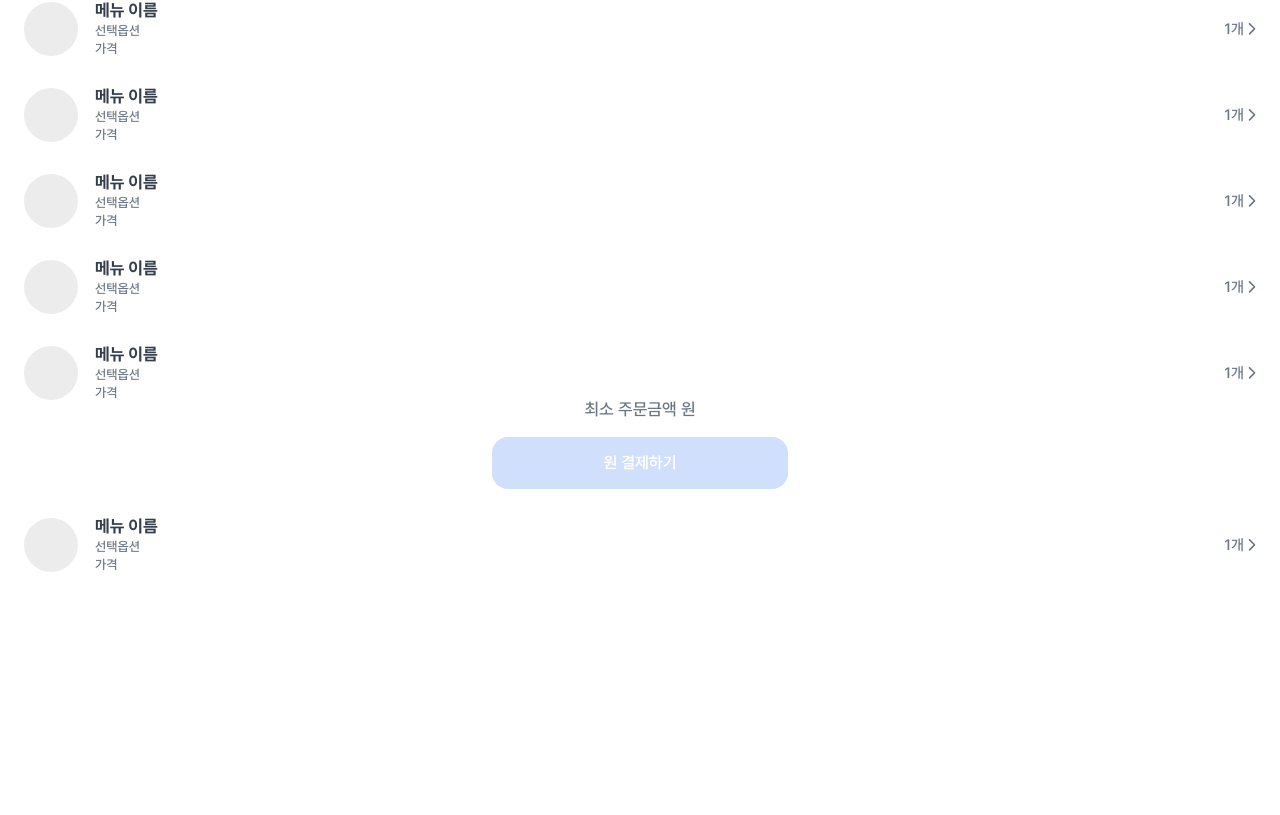
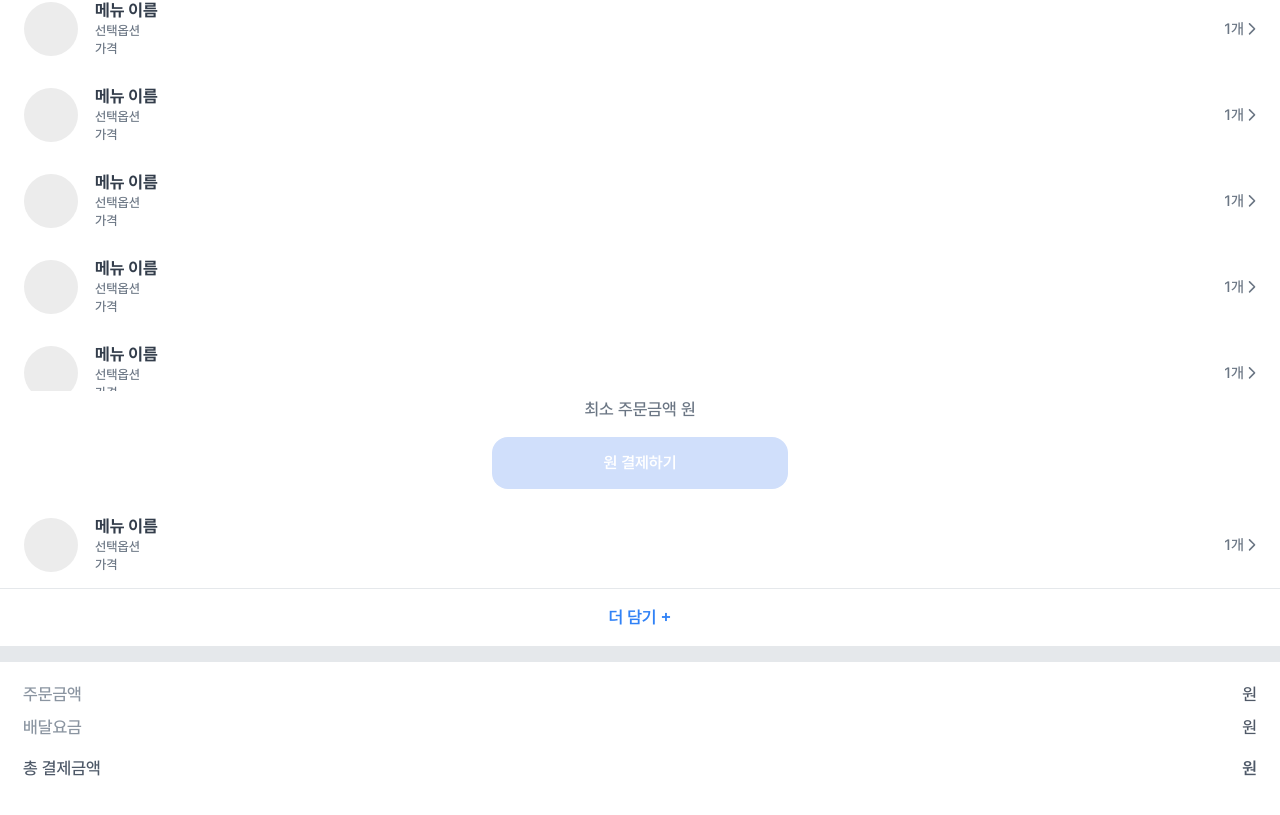
Before and after one commit to hyunn522/ts-practice, a React (Create React App) app: page /cart in a window 1280 px wide. Shown: the part 301-1116 px from the top of the page. Before the commit the page ends 999 px from the top, so only its background shows below. Built offline with nearby package versions, Linux system fonts and the light colour scheme.

Commit message:
Design: Cart 레이아웃 완료

```diff
--- a/src/components/CartItem/CartItem.module.scss
+++ b/src/components/CartItem/CartItem.module.scss
@@ -5,10 +5,6 @@
   display: flex;
   justify-content: space-between;
   padding: 16px 20px 16px 24px;
-
-  &.lastMargin {
-    margin-bottom: 110px;
-  }
 }
 
 .cartMenuInfo {
--- a/src/components/CartItem/CartItem.tsx
+++ b/src/components/CartItem/CartItem.tsx
@@ -9,7 +9,7 @@ const CartItem = ({ menu }: MenuProps) => {
   const isLast = menu === '9';
 
   return (
-    <div className={` ${styles.cartItem} ${isLast ? styles.lastMargin : ''}`}>
+    <div className={styles.cartItem}>
       <div className={styles.cartMenuInfo}>
         <image />
         <div className={styles.cartMenuText}>
--- a/src/pages/Cart/Cart.module.scss
+++ b/src/pages/Cart/Cart.module.scss
@@ -29,15 +29,62 @@
   }
 }
 
+.cartAdd {
+  display: flex;
+  justify-content: center;
+  align-items: center;
+  padding: 20px 0px;
+
+  border-top: 1px solid #e5e8eb;
+  @include heading2;
+  color: #3182f6;
+}
+
+.cartPrice {
+  margin-bottom: 110px;
+  padding: 16px 0px;
+
+  & div {
+    display: flex;
+    justify-content: space-between;
+    padding: 8px 23px;
+
+    & span:first-child {
+      @include GR400;
+    }
+
+    & span:last-child {
+      @include GR400;
+      color: #505967;
+    }
+  }
+
+  & div:last-child {
+    padding: 16px 23px;
+
+    & span:first-child {
+      @include GR300;
+      font-size: 17px;
+    }
+
+    & span:last-child {
+      @include GR200;
+      font-size: 17px;
+    }
+  }
+}
+
 .cartBottom {
   width: 100%;
   position: fixed;
-  bottom: 10px;
+  bottom: 0px;
+  padding: 10px 0px;
   display: flex;
   flex-direction: column;
   justify-content: center;
   align-items: center;
   background-color: #fff;
+  border-radius: 16px;
 
   & span {
     margin-bottom: 19px;
--- a/src/pages/Cart/Cart.tsx
+++ b/src/pages/Cart/Cart.tsx
@@ -27,6 +27,22 @@ const Cart = () => {
       {cartMenus.map((menu) => {
         return <CartItem menu={menu} />;
       })}
+      <div className={styles.cartAdd}>더 담기 +</div>
+      <div className={styles.line} />
+      <div className={styles.cartPrice}>
+        <div>
+          <span>주문금액</span>
+          <span>원</span>
+        </div>
+        <div>
+          <span>배달요금</span>
+          <span>원</span>
+        </div>
+        <div>
+          <span>총 결제금액</span>
+          <span>원</span>
+        </div>
+      </div>
       {isEnough ? (
         <div className={styles.cartBottom}>
           <Button className={styles.cartBtn}>원 결제하기</Button>
--- a/src/styles/colors.scss
+++ b/src/styles/colors.scss
@@ -32,6 +32,12 @@
   font-family: 'Pretendard-Medium';
 }
 
+@mixin GR400 {
+  color: #8b95a1;
+  font-family: 'Pretendard-Medium';
+  font-size: 17px;
+}
+
 @mixin line {
   height: 1px;
   background: #e5e8eb;
```
